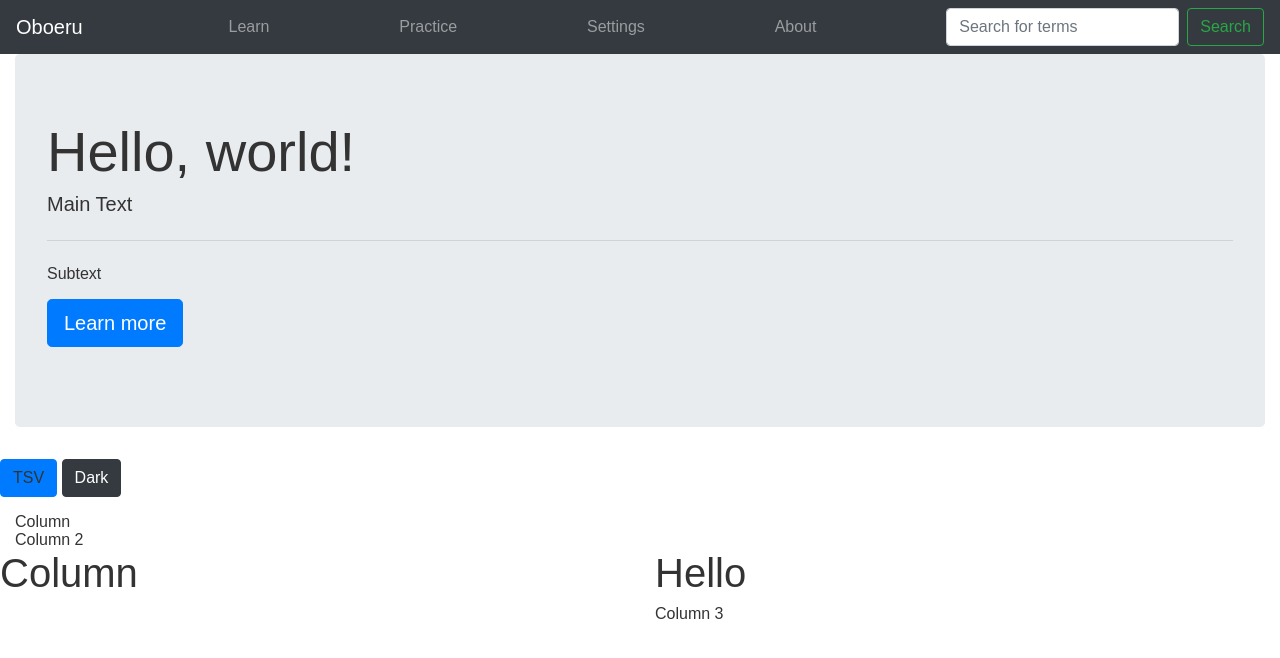
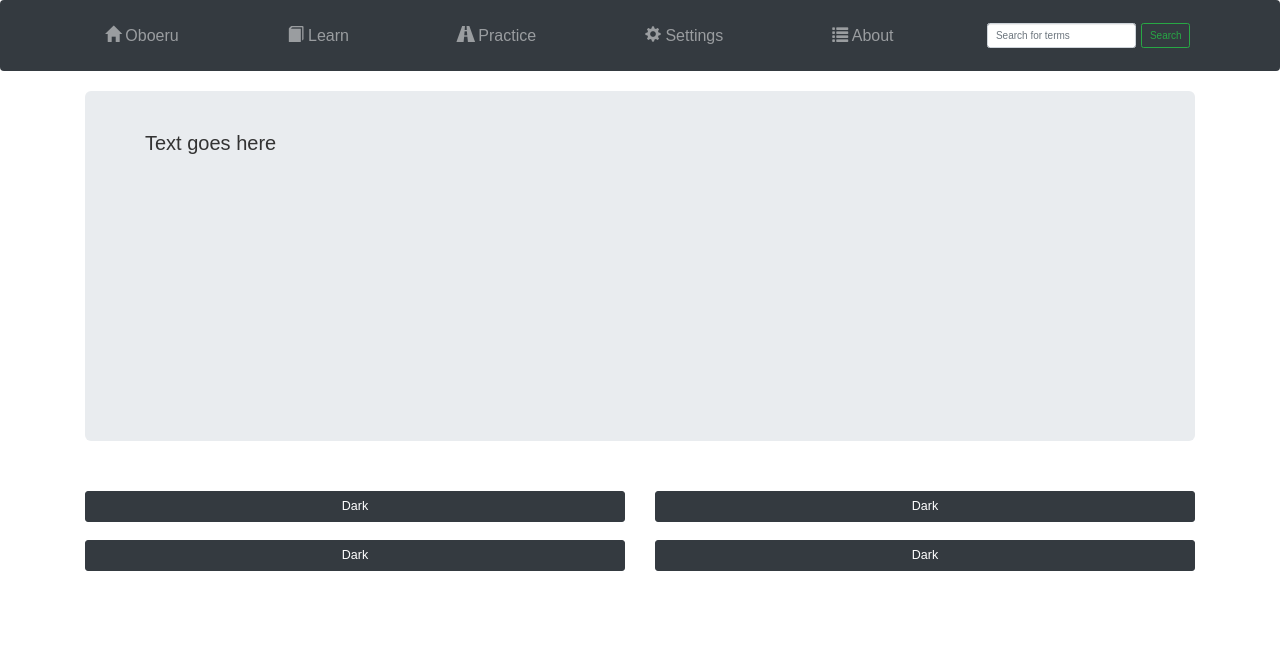
Before and after one commit to DeanShin/oboeru, a Flask app: page /learn/ in a window 1280 px wide. Shown: the top 658 px of the page. Run offline with Flask 2, Linux system fonts and the light colour scheme; some libraries are stand-ins or nearby versions.

Commit message:
added database

```diff
--- a/webapp/templates/learn.html
+++ b/webapp/templates/learn.html
@@ -1,29 +1,23 @@
 {% extends "template.html" %}
 {% block body %}
-  <!-- Add your site or application content here -->
-  <div class="container-fluid">
-    <div class="jumbotron">
-      <h1 class="display-4">Hello, world!</h1>
-      <p class="lead">Main Text</p>
-      <hr class="my-4">
-      <p>Subtext</p>
-      <p class="lead">
-        <a class="btn btn-primary btn-lg" href="#" role="button">Learn more</a>
-      </p>
+<!-- Add your site or application content here -->
+<div class="container" style="height: 400px">
+<div class="jumbotron" style="height: 350px">
+  <h2>
+    Text goes here
+  </h2>
+</div>
+</div>
+<div class="container">
+    <div class="row">
+      <div class="col-sm"><button type="button" class="btn btn-dark btn-lg btn-block">Dark</button></div>
+      <div class="col-sm"><button type="button" class="btn btn-dark btn-lg btn-block">Dark</button></div>
+    </div>
+  <br>
+    <div class="row">
+      <div class="col-sm"><button type="button" class="btn btn-dark btn-lg btn-block">Dark</button></div>
+      <div class="col-sm"><button type="button" class="btn btn-dark btn-lg btn-block">Dark</button></div>
     </div>
   </div>
-  <p>
-    <a class="btn btn-primary href="https://getbootstrap.com/docs/4.0/components/jumbotron/">TSV</a>
-    <button type="button" class="btn btn-dark">Dark</button>
-  </p>
-  <div class="col-sm">
-    Column
-  </div>
-  <div class="col-sm">
-    Column 2
-  </div>
-  <div class="row">
-    <div class="col-sm"><h1>Column</h1></div>
-    <div class="col-sm"><h1>Hello</h1><p>Column 3</p></div>
-  </div>
+
 {% endblock %}
--- a/webapp/templates/template.html
+++ b/webapp/templates/template.html
@@ -9,21 +9,21 @@
 
 
         <script src="https://ajax.googleapis.com/ajax/libs/jquery/1.12.4/jquery.min.js"></script>
+        <link rel="stylesheet" href="https://maxcdn.bootstrapcdn.com/bootswatch/3.3.7/united/bootstrap.min.css">
         <link rel="stylesheet" href="https://stackpath.bootstrapcdn.com/bootstrap/4.1.3/css/bootstrap.min.css" integrity="sha384-MCw98/SFnGE8fJT3GXwEOngsV7Zt27NXFoaoApmYm81iuXoPkFOJwJ8ERdknLPMO" crossorigin="anonymous">
         <link rel="stylesheet" href="{{ url_for('static', filename='css/style.css') }}">
         <!-- <link rel="shortcut icon" href="{{ url_for('static', filename='sc.png') }}"> -->
     </head>
     <body>
         <div class="fluid-container">
-            <nav class="navbar navbar-dark bg-dark flex-column flex-md-row bd-navbar">
+            <nav class="navbar navbar-dark bg-dark bd-navbar">
 
-                <a class="navbar-brand" href="/"><span class="glyphicon glyphicon-home"></span> Oboeru</a>
+                <a class="ptext navbar-text" href="/"><span class="glyphicon glyphicon-home"></span>  Oboeru</a>
 
-                <a class="ptext navbar-text" href="/learn/"><span class="glyphicon glyphicon-book" aria-hidden="true"></span> Learn</a>
-                <a class="ptext navbar-text" href="/practice/"><span class="glyphicon glyphicon-road" aria-hidden="true"></span> Practice</a>
-                <a class="ptext navbar-text" href="/settings/"><span class="glyphicon glyphicon-cog" aria-hidden="true"></span> Settings</a>
-                <a class="ptext navbar-text" href="/about/">
-                    <span class="glyphicon glyphicon-list" aria-hidden="true"></span>About</a>
+                <a class="ptext navbar-text" href="/learn/"><span class="glyphicon glyphicon-book" aria-hidden="true"></span>  Learn</a>
+                <a class="ptext navbar-text" href="/practice/"><span class="glyphicon glyphicon-road" aria-hidden="true"></span>  Practice</a>
+                <a class="ptext navbar-text" href="/settings/"><span class="glyphicon glyphicon-cog" aria-hidden="true"></span>  Settings</a>
+                <a class="ptext navbar-text" href="/about/"><span class="glyphicon glyphicon-list" aria-hidden="true"></span>  About</a>
 
                 <form class="form-inline">
                     <input class="form-control mr-sm-2" type="search" placeholder="Search for terms" aria-label="Search">
```
Also changed, not shown: webapp/sentences.db (added).
